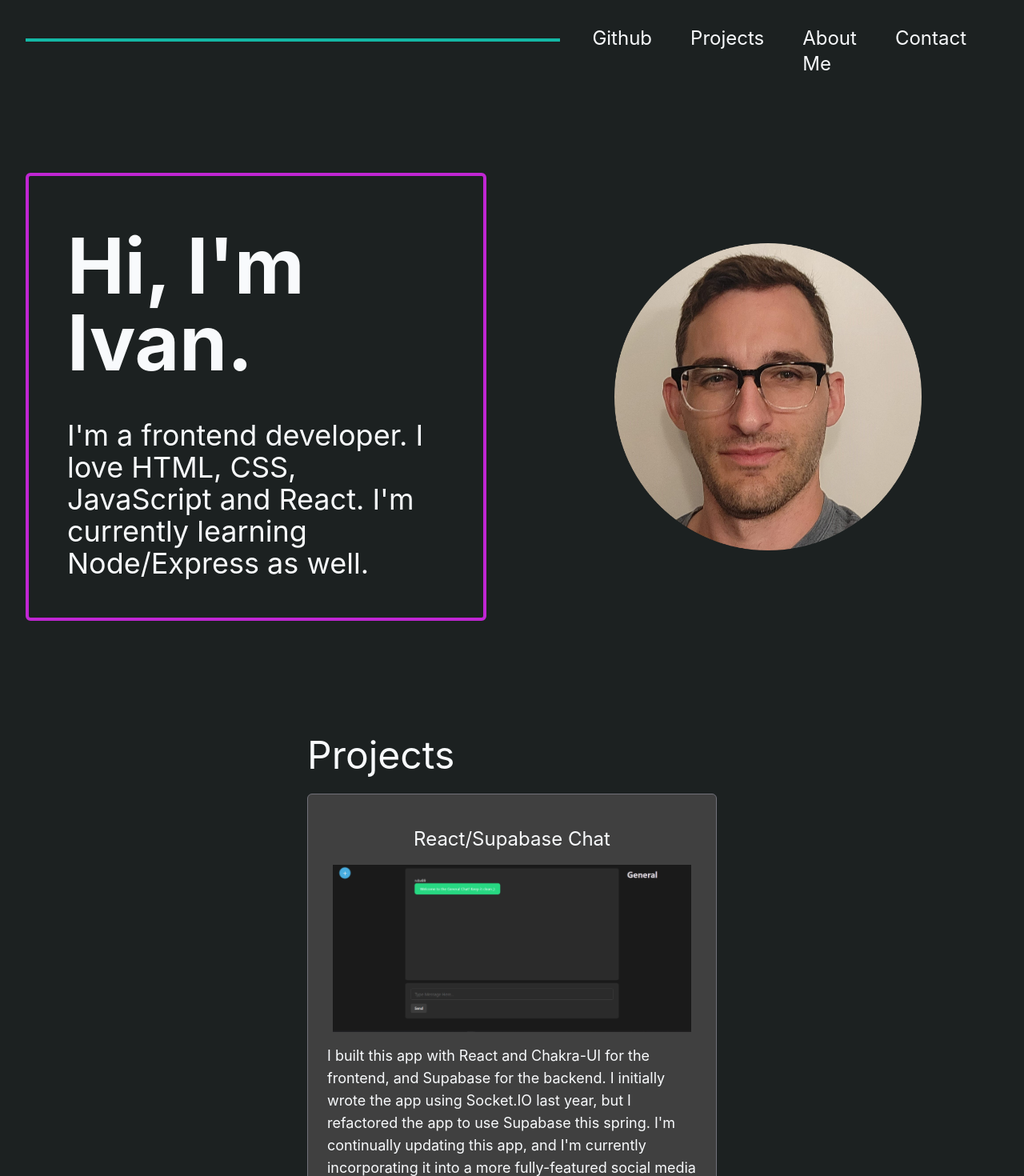
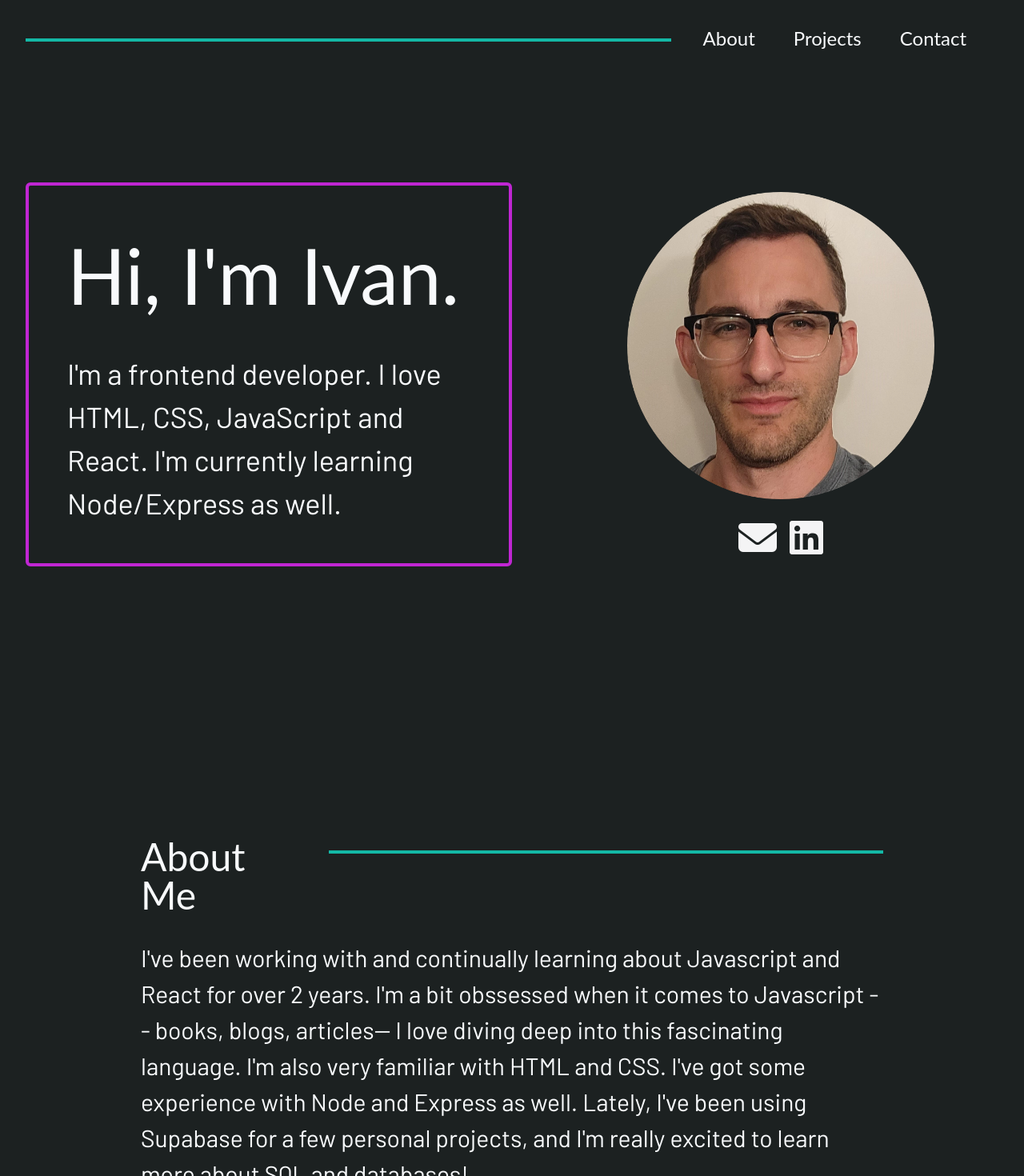
Before and after one commit to rvbv89/portfolio-22, a React (Create React App) app: page / in a window 1280 px wide. Shown: the top 1470 px of the page at 80% size. Built offline with nearby package versions, Linux system fonts and the light colour scheme.

Commit message:
added animations and adjusted mark up for main page

```diff
--- a/public/index.html
+++ b/public/index.html
@@ -24,6 +24,7 @@
       work correctly both with client-side routing and a non-root public URL.
       Learn how to configure a non-root public URL by running `npm run build`.
     -->
+    <script src="https://kit.fontawesome.com/e61fdca3ec.js" crossorigin="anonymous"></script>
     <title>React App</title>
   </head>
   <body>
--- /dev/null
+++ b/src/About.jsx
@@ -0,0 +1,27 @@
+import React from "react";
+
+export const About = ({ aboutRef }) => {
+  return (
+    <div
+      ref={aboutRef}
+      className="flex items-center min-h-screen text-slate-50"
+    >
+      <div className="flex-auto basis-1/2 mx-40 p-4">
+        <div className="flex flex-row">
+          <h1 className="text-5xl pb-8 pr-6 flex-nowrap font-display">About Me</h1>
+          <div className="my-4 w-3/4 px-4 border-t-4 border-teal-500"></div>
+        </div>
+
+        <p className="text-3xl leading-normal">
+          I've been working with and continually learning about Javascript and
+          React for over 2 years. I'm a bit obssessed when it comes to
+          Javascript -- books, blogs, articles-- I love diving deep into this
+          fascinating language. I'm also very familiar with HTML and
+          CSS. I've got some experience with Node and Express as well. Lately,
+          I've been using Supabase for a few personal projects, and I'm really
+          excited to learn more about SQL and databases!
+        </p>
+      </div>
+    </div>
+  );
+};
--- a/src/App.css
+++ b/src/App.css
@@ -36,3 +36,7 @@
     transform: rotate(360deg);
   }
 } */
+
+body {
+  background-color: customDark;
+}
--- a/src/App.jsx
+++ b/src/App.jsx
@@ -1,16 +1,35 @@
-// import logo from "./logo.svg";
+// import logo from "./logo.svg"
+import React, { useRef } from "react";
 import "./App.css";
 import { Navbar } from "./Navbar";
 import { MainCard } from "./MainCard";
+import { About } from "./About";
 import { ProjectsPage } from "./ProjectsPage";
+import { Contact } from "./Contact";
 
 function App() {
+  //refs for 'scroll-to' behavior
+  const projectRef = useRef(null);
+  const aboutRef = useRef(null);
+  const contactRef = useRef(null);
+
+  //nav link scroll function
+  const sectionView = (scrollRef) =>
+    scrollRef.current.scrollIntoView({ behavior: "smooth" });
+
   return (
     <div className="bg-customDark">
       <div className="container flex flex-col mx-auto min-h-screen bg-customDark">
-        <Navbar />
+        <Navbar
+          aboutRef={aboutRef}
+          projectRef={projectRef}
+          contactRef={contactRef}
+          sectionView={sectionView}
+        />
         <MainCard />
-        <ProjectsPage />
+        <About aboutRef={aboutRef} />
+        <ProjectsPage projectRef={projectRef} />
+        <Contact contactRef={contactRef} />
       </div>
     </div>
   );
--- /dev/null
+++ b/src/Contact.jsx
@@ -0,0 +1,36 @@
+import React from "react";
+
+export const Contact = ({ contactRef }) => {
+  return (
+    <div
+      ref={contactRef}
+      className="flex items-center min-h-screen text-slate-50"
+    >
+      <div className="flex-auto basis-1/2 mx-20 p-4">
+        <div className="flex flex-row">
+          <h1 className="text-5xl pb-8 pr-6 flex-nowrap font-display">
+            Contact Me
+          </h1>
+          <div className="my-4 w-3/4 px-4 border-t-4 border-teal-500"></div>
+        </div>
+
+        <div className="text-3xl whitespace-pre-line">
+          <p className="pb-6">
+            I'm currently open to work opportunities. If you're looking for a
+            dependable, hard-working developer, I'd love to hear from you!
+          </p>
+          <div className="flex flex-col">
+            <div className="mb-4">
+              <span className="mr-4">Email:</span>
+              <i className="fa-solid fa-envelope text-5xl"></i>
+            </div>
+            <div>
+              <span className="mr-4">LinkedIn:</span>
+              <i className="fa-brands fa-linkedin text-5xl"></i>
+            </div>
+          </div>
+        </div>
+      </div>
+    </div>
+  );
+};
--- a/src/MainCard.jsx
+++ b/src/MainCard.jsx
@@ -1,19 +1,56 @@
 import React from "react";
 import { motion } from "framer-motion";
 
-export const MainCard = () => {
+export const MainCard = ({ projectRef }) => {
+  const sendMail = () => {
+    const mailto: string = "mailto:garzotto5389@gmail.com";
+    window.location.href = mailto;
+  };
+
+  const openLinkedIn = () => {
+    console.log("click");
+    window.open("https://www.linkedin.com/in/ivan-garzotto-iii", "_blank");
+  };
+
   return (
-    <div className="flex items-center min-h-screen text-slate-50">
+    <div
+      ref={projectRef}
+      className="flex items-center min-h-screen text-slate-50"
+    >
       <div className="flex-auto basis-1/2 m-8 p-4 border border-solid border-fuchsia-600 border-4 rounded-md">
-        <h1 className="text-8xl font-bold m-8 py-4">
+        <h1 className="text-8xl m-8 py-4 font-display">
           Hi, I'm <span>Ivan.</span>
         </h1>
-        <p className="text-4xl m-8">I'm a frontend developer.
-        I love HTML, CSS, JavaScript and React.
-        I'm currently learning Node/Express as well.</p>
+        <p className="text-4xl m-8 leading-normal">
+          I'm a frontend developer. I love HTML, CSS, JavaScript and React. I'm
+          currently learning Node/Express as well.
+        </p>
       </div>
-      <motion.div className="flex-auto basis-1/2 m-8 p-4">
-        <img className="h-96 min-w-96 mx-auto" src={require("./img/ilg.png")} />
+      <motion.div className="flex flex-col basis-1/2 p-4 mx-auto">
+        <div className="mb-6">
+          <img
+            className="h-96 min-w-96 mx-auto"
+            src={require("./img/ilg.png")}
+            alt="A photo of the page author"
+          />
+        </div>
+
+        <div className="flex flex-row mx-auto">
+          <motion.div
+            className="cursor-pointer"
+            whileHover={{ scale: 1.2 }}
+            onClick={sendMail}
+          >
+            <i className="fa-solid fa-envelope text-5xl px-2 text-zinc-100"></i>
+          </motion.div>
+          <motion.div
+            className="cursor-pointer"
+            whileHover={{ scale: 1.2 }}
+            onClick={openLinkedIn}
+          >
+            <i className="fa-brands fa-linkedin text-5xl px-2 text-zinc-100"></i>
+          </motion.div>
+        </div>
       </motion.div>
     </div>
   );
--- a/src/Navbar.jsx
+++ b/src/Navbar.jsx
@@ -1,15 +1,50 @@
 import React from "react";
+import { motion } from "framer-motion";
 
-export const Navbar = () => {
+export const Navbar = ({ projectRef, aboutRef, contactRef, sectionView }) => {
   return (
     <nav className="bg-customDark text-slate-50">
       <div className="container flex flex-row mx-auto pt-8 px-8">
         <div className="my-4 w-full border-t-4 border-teal-500"></div>
         <ul className="flex flex-row-reverse mx-10 gap-x-12 text-2xl">
-          <li>Contact</li>
-          <li>About Me</li>
-          <li>Projects</li>
-          <li>Github</li>
+          <motion.div
+            className="cursor-pointer"
+            whileHover={{ scale: 1.2 }}
+            onClick={() => {
+              sectionView(contactRef);
+            }}
+          >
+            <li className="font-display">Contact</li>
+          </motion.div>
+
+          {/* <motion.div
+            className="cursor-pointer"
+            whileHover={{ scale: 1.2 }}
+            onClick={() => {
+              window.open('https://github.com/rvbv89', '_blank')
+            }}
+          >
+            <li className="font-display">Github</li>
+          </motion.div> */}
+          <motion.div
+            className="cursor-pointer"
+            whileHover={{ scale: 1.2 }}
+            onClick={() => {
+              sectionView(projectRef);
+            }}
+          >
+            <li className="font-display">Projects</li>
+          </motion.div>
+
+          <motion.div
+            className="cursor-pointer"
+            whileHover={{ scale: 1.2 }}
+            onClick={() => {
+              sectionView(aboutRef);
+            }}
+          >
+            <li className="font-display">About</li>
+          </motion.div>
         </ul>
       </div>
     </nav>
--- a/src/ProjectsPage.jsx
+++ b/src/ProjectsPage.jsx
@@ -1,20 +1,18 @@
 import React from "react";
 
-export const ProjectsPage = () => {
-
-
+export const ProjectsPage = ({projectRef}) => {
   return (
-    <div className="container mx-auto min-h-screen text-slate-50">
+    <div ref={projectRef} className="container mx-auto min-h-screen text-slate-50">
       <div className="container max-w-lg mx-auto">
-        <h1 className="text-5xl py-6">Projects</h1>
+        <h1 className="text-5xl py-6 font-display">Projects</h1>
       </div>
 
       <div
         onClick={(e) => {
           e.preventDefault();
-        window.open('https://rvbv89-supachat.netlify.app/', '_blank')
+          window.open("https://rvbv89-supachat.netlify.app/", "_blank");
         }}
-        className="container max-w-lg mx-auto p-6 box-border border border-solid bg-neutral-700 border-zinc-500
+        className="container max-w-lg mx-auto p-6 box-border border border-solid bg-customGrey border-zinc-500
       rounded-md flex flex-col items-center cursor-pointer"
       >
         <h2 className="text-2xl py-4">React/Supabase Chat</h2>
@@ -31,11 +29,15 @@ export const ProjectsPage = () => {
           a more fully-featured social media app.
         </p>
       </div>
-      <div className="container max-w-lg mx-auto my-6 p-6 box-border border border-solid bg-neutral-700 border-zinc-500
+      <div
+        className="container max-w-lg mx-auto my-6 p-6 box-border border border-solid bg-customGrey border-zinc-500
       rounded-md flex flex-col items-center cursor-pointer"
         onClick={(e) => {
           e.preventDefault();
-        window.open('https://cheery-travesseiro-5c9583.netlify.app/', '_blank')
+          window.open(
+            "https://cheery-travesseiro-5c9583.netlify.app/",
+            "_blank"
+          );
         }}
       >
         <h2 className="text-2xl py-4">Storefront Demo</h2>
--- a/src/index.css
+++ b/src/index.css
@@ -1,7 +1,19 @@
+
+
 @tailwind base;
 @tailwind components;
 @tailwind utilities;
-body {
+
+
+
+
+@layer base {
+ html {
+  font-family: Barlow, system-ui, sans-serif;
+ }
+}
+
+/* body {
   margin: 0;
   font-family: -apple-system, BlinkMacSystemFont, 'Segoe UI', 'Roboto', 'Oxygen',
     'Ubuntu', 'Cantarell', 'Fira Sans', 'Droid Sans', 'Helvetica Neue',
@@ -13,4 +25,4 @@ body {
 code {
   font-family: source-code-pro, Menlo, Monaco, Consolas, 'Courier New',
     monospace;
-}
+} */
--- a/src/index.js
+++ b/src/index.js
@@ -2,6 +2,8 @@ import React from 'react';
 import ReactDOM from 'react-dom/client';
 import './index.css';
 import App from './App';
+// import "@fontsource/lato"
+import "@fontsource/barlow"
 import reportWebVitals from './reportWebVitals';
 
 const root = ReactDOM.createRoot(document.getElementById('root'));
--- a/tailwind.config.js
+++ b/tailwind.config.js
@@ -11,7 +11,11 @@ module.exports = {
         current: "currentColor",
         slate: colors.slate,
         customDark: "#1C2121",
+        customGrey: "#394444",
       },
+    },
+    fontFamily: {
+      display: ["Lato", "sans-serif"],
     },
   },
   plugins: [],
```
Also changed, not shown: package.json (+7 -0 lines), 1 other file (tests, documents, lock files or other folders). Lines whose indentation alone changed are shown as unchanged.
